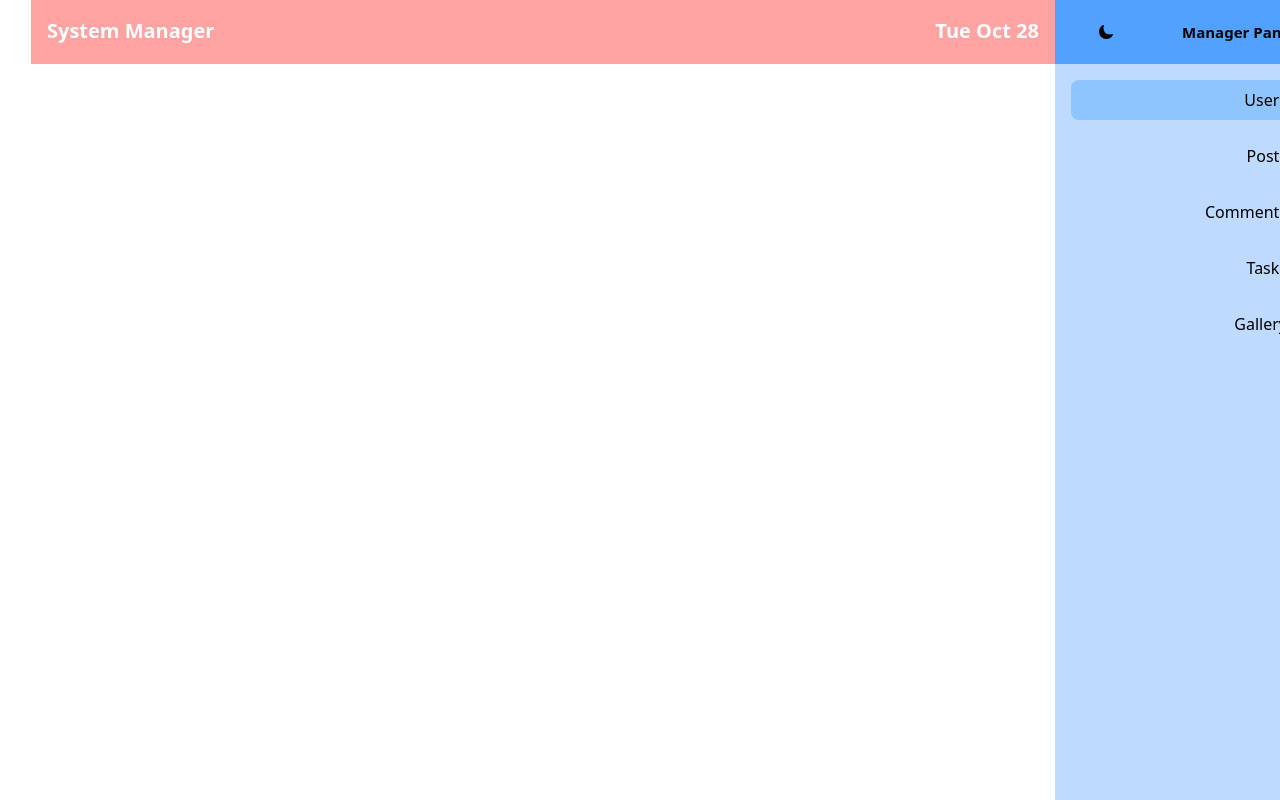
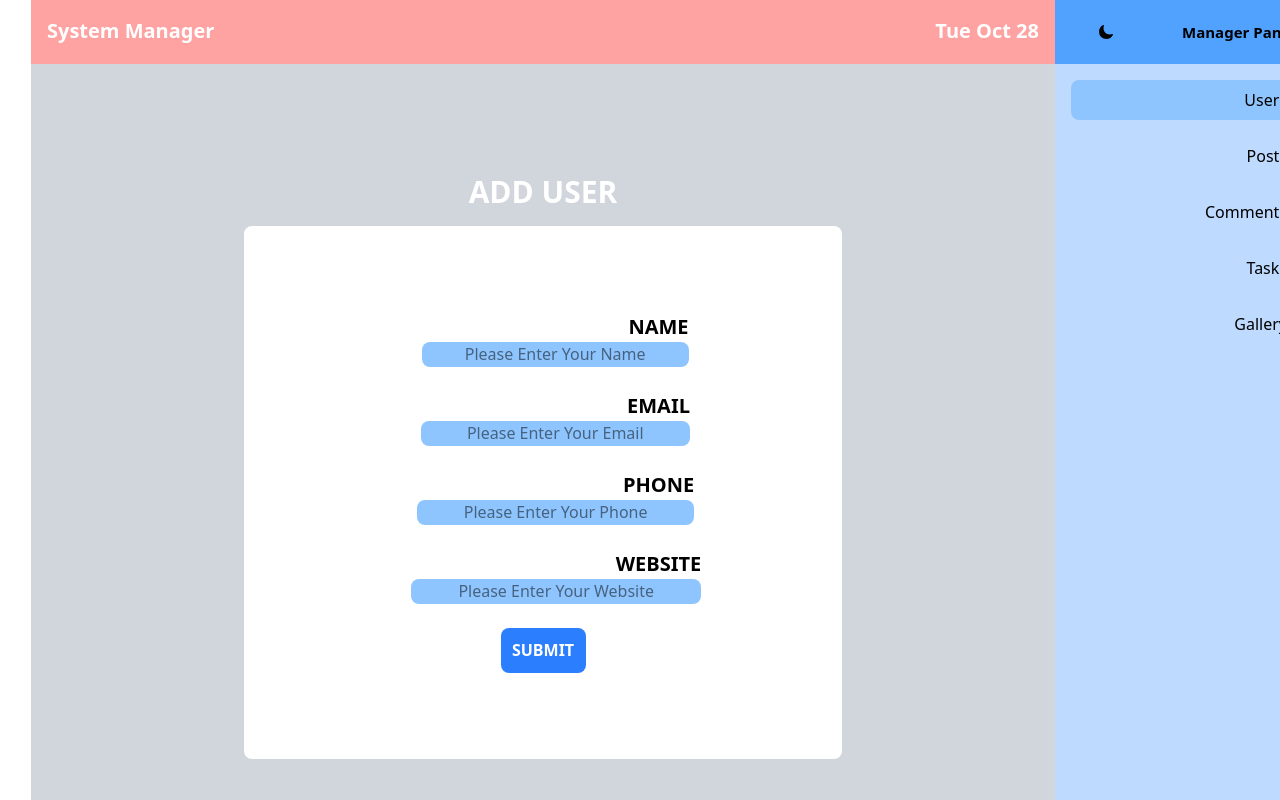
Before and after one commit to hosein8513/react-project, a React (Vite) app: page /users/adduser in a window 1280 px wide. Built offline with nearby package versions, Linux system fonts and the light colour scheme.

Commit message:
compelete-users

```diff
--- a/layout/content/Content.jsx
+++ b/layout/content/Content.jsx
@@ -4,13 +4,16 @@ import Posts from "../../pages/posts/Posts";
 import Comments from "../../pages/comments/Comments";
 import Tasks from "../../pages/tasks/Tasks";
 import Gallery from "../../pages/gallery/Gallery";
+import Adduser from "../../pages/users/Adduser";
 
 const Content = () => {
     return (
-        <div className="fixed top-0 left-0 pr-64  w-full h-screen dark:bg-purple-900">
-            <div className="p-4">
+        <div className="fixed top-0 left-0 pr-64 pt-16  w-full h-screen dark:bg-purple-900">
+            <div className="">
                 <Routes>
                    <Route path="/users" element={<Users/>}></Route>
+                   <Route path="/users/adduser" element={<Adduser/>}></Route>
+                   <Route path="/users/edit/:id" element={<Adduser/>}></Route>
                    <Route path="/posts" element={<Posts/>}></Route>
                    <Route path="/comments" element={<Comments/>}></Route>
                    <Route path="/tasks" element={<Tasks/>}></Route>
--- /dev/null
+++ b/pages/users/Adduser.jsx
@@ -0,0 +1,88 @@
+import React, { useState } from 'react';
+import { createUser, updateUser } from '../../services/users';
+import { useLocation, useNavigate } from 'react-router';
+
+const Adduser = () => {
+    const navigate = useNavigate()
+    const user =useLocation().state?.user
+    const [data, setdata] = useState({
+        name:user?.name|| "",
+        email:user?.email|| "",
+        phone:user?.phone|| "",
+        website:user?.website|| ""
+    })
+
+    const handlechange = (e) => {
+        const { name, value } = e.target
+        setdata(prev => ({ ...prev, [name]: value }))
+    }
+
+    const handlesubmit = async (e) => {
+        e.preventDefault()
+        const res = await user?.id?await updateUser(user.id,data):await createUser(data)
+        if (res.status === 201 ||res.status ===200) {
+            alert("User Added Successfully!")
+            setdata({ name: "", email: "", phone: "", website: "" })
+            navigate(-1)
+        }
+    }
+    return (
+        <div className='flex flex-col gap-3 justify-center items-center bg-gray-300 w-full h-screen'>
+            <h1 className='text-[30px] font-bold text-white'>{user?"EDIT USER":"ADD USER"}</h1>
+            <div className='bg-white rounded-lg p-4 flex justify-center items-center w-7/12 h-8/12'>
+                <form className='flex flex-col justify-center items-center gap-6 w-11/12' onSubmit={handlesubmit}>
+                    <div>
+                        <label className='text-[20px] font-semibold'>NAME</label>
+                        <input type="text"
+                            name='name'
+                            id='name'
+                            value={data.name}
+                            onChange={handlechange}
+                            className='w-11/12 h-[25px] rounded-lg bg-blue-300 text-center'
+                            placeholder='Please Enter Your Name'
+                        />
+                    </div>
+                    <div>
+                        <label className='text-[20px] font-semibold'>EMAIL</label>
+                        <input type="email"
+                            name='email'
+                            id='email'
+                            value={data.email}
+                            onChange={handlechange}
+                            className='w-11/12 h-[25px] rounded-lg bg-blue-300 text-center'
+                            placeholder='Please Enter Your Email'
+                        />
+                    </div>
+                    <div>
+                        <label className='text-[20px] font-semibold'>PHONE</label>
+                        <input type="tel"
+                            name='phone'
+                            id='phone'
+                            value={data.phone}
+                            onChange={handlechange}
+                            className='w-11/12 h-[25px] rounded-lg bg-blue-300 text-center'
+                            placeholder='Please Enter Your Phone'
+                        />
+                    </div>
+                    <div>
+                        <label className='text-[20px] font-semibold'>WEBSITE</label>
+                        <input type="text"
+                            name='website'
+                            id='website'
+                            value={data.website}
+                            onChange={handlechange}
+                            className='w-11/12 h-[25px] rounded-lg bg-blue-300 text-center'
+                            placeholder='Please Enter Your Website'
+                        />
+                    </div>
+                    <div className='flex justify-center'>
+                        <button className='w-[85px] h-[45px] rounded-lg bg-blue-500 text-white font-bold cursor-pointer' type='submit'>{user?"EDIT":"SUBMIT"}</button>
+                    </div>
+                </form>
+            </div>
+
+        </div>
+    );
+};
+
+export default Adduser;
--- /dev/null
+++ b/pages/users/Usermanagment.jsx
@@ -0,0 +1,41 @@
+import React from 'react';
+import { MdDelete, MdModeEdit } from 'react-icons/md';
+import { Link } from 'react-router';
+
+const Usermanagment = ({ user ,handledelete}) => {
+
+
+    return (
+        <div className='w-full  rounded-lg flex justify-center items-center'>
+            <table className="rounded-lg w-[90%] border-separate border-spacing-0 overflow-hidden ">
+                <thead className="bg-blue-400 dark:bg-blue-800 font-semibold text-[20px] ">
+                    <tr>
+                        <th className="p-3">#</th>
+                        <th>NAME</th>
+                        <th>EMAIL</th>
+                        <th>PHONE</th>
+                        <th>WEBSITE</th>
+                        <th>OPERATION</th>
+                    </tr>
+                </thead>
+                <tbody className="bg-blue-200 dark:bg-blue-700 font-semibold text-[15px] rounded-b-lg">
+                    {user.map((user) => (
+                        <tr key={user.id} className="p-4 ">
+                            <td className="border-t pr-2">{user.id}</td>
+                            <td className="border-t ">{user.name}</td>
+                            <td className="border-t ">{user.email}</td>
+                            <td className="border-t  ">{user.phone}</td>
+                            <td className="border-t  ">{user.website}</td>
+                            <td className="border-t p-3  flex gap-3 justify-center items-center">
+                                <Link to={`/users/edit/${user.id}`} className="w-[30px] h-[30px] rounded-lg bg-yellow-400 flex justify-center items-center cursor-pointer" state={{ user }}><MdModeEdit /></Link>
+                                <button className="w-[30px] h-[30px] rounded-lg bg-red-600 flex justify-center items-center cursor-pointer" onClick={()=>handledelete(user.id)}><MdDelete /></button>
+                            </td>
+                        </tr>
+                    ))}
+                </tbody>
+            </table>
+        </div>
+    );
+};
+
+export default Usermanagment;
--- a/pages/users/Users.jsx
+++ b/pages/users/Users.jsx
@@ -1,10 +1,19 @@
 import { useEffect, useState } from "react";
-import { getusers } from "../../services/users";
+import { deleteUser, getusers } from "../../services/users";
 import { MdDelete, MdModeEdit } from "react-icons/md";
 import { HiUserAdd } from "react-icons/hi";
+import Usermanagment from "./usermanagment";
+import { Link } from "react-router";
 
 const Users = () => {
-    const [users, setusers] = useState([])
+    const [user, setusers] = useState([])
+    const handledelete = async (id) => {
+        const res = await deleteUser(id)
+        if (res.status === 200) {
+            alert("DONE")
+            setusers(user.filter(user => user.id !== id))
+        }
+    };
     const handlegetusers = async () => {
         try {
             const data = await getusers()
@@ -20,40 +29,14 @@ const Users = () => {
 
 
     return (
-        <div className="w-full h-screen rounded-lg  flex flex-col justify-center items-center">
+        <div className="w-full rounded-lg  flex flex-col justify-center items-center">
             <div className="w-full p-4 flex justify-between items-center">
                 <h2 className="text-[30px] font-semibold">User Managment</h2>
-                <button className="w-[120px] h-[30px] rounded-lg flex gap-2 justify-center items-center bg-blue-300 text-white dark:bg-blue-800">
+                <Link to={"/users/adduser"} className="w-[120px] h-[30px] rounded-lg flex gap-2 justify-center items-center bg-blue-300 text-white dark:bg-blue-800">
                     Add User <HiUserAdd />
-                </button>
+                </Link>
             </div>
-            <table className="rounded-lg w-[90%] border-separate border-spacing-0 overflow-hidden">
-                <thead className="bg-blue-400 dark:bg-blue-800 font-semibold text-[20px] ">
-                    <tr>
-                        <th className="p-3">#</th>
-                        <th>NAME</th>
-                        <th>EMAIL</th>
-                        <th>PHONE</th>
-                        <th>WEBSITE</th>
-                        <th>OPERATION</th>
-                    </tr>
-                </thead>
-                <tbody className="bg-blue-200 dark:bg-blue-700 font-semibold text-[15px] rounded-b-lg">
-                    {users.map((user) => (
-                        <tr key={user.id} className=" ">
-                            <td className="border-t ">{user.id}</td>
-                            <td className="border-t ">{user.name}</td>
-                            <td className="border-t ">{user.email}</td>
-                            <td className="border-t  ">{user.phone}</td>
-                            <td className="border-t  ">{user.website}</td>
-                            <td className="border-t p-3  flex gap-3 justify-center items-center">
-                                <button className="w-[30px] h-[30px] rounded-lg bg-yellow-400 flex justify-center items-center"><MdModeEdit /></button>
-                                <button className="w-[30px] h-[30px] rounded-lg bg-red-600 flex justify-center items-center"><MdDelete /></button>
-                            </td>
-                        </tr>
-                    ))}
-                </tbody>
-            </table>
+            <Usermanagment user={user} handledelete={handledelete} />
         </div>
     );
 };
--- a/services/users.js
+++ b/services/users.js
@@ -4,3 +4,31 @@ export const getusers =async ()=>{
     const response = await axios.get("https://jsonplaceholder.typicode.com/users")
     return response.data
 }
+
+export const createUser = (data)=>{
+    return axios({
+        url:"https://jsonplaceholder.typicode.com/users",
+        method:"post",
+        data,
+        headers:{
+           'Content-type': 'application/json; charset=UTF-8'
+        }
+
+    })
+}
+
+export const updateUser = (id,data) =>{
+return axios({
+    url:`https://jsonplaceholder.typicode.com/users/${id}`,
+    method:"put",
+    data,
+    headers:{
+         'Content-type': 'application/json; charset=UTF-8'
+    }
+
+})
+}
+
+export const deleteUser =(id)=>{
+    return axios.delete(`https://jsonplaceholder.typicode.com/users/${id}`)
+}
```
